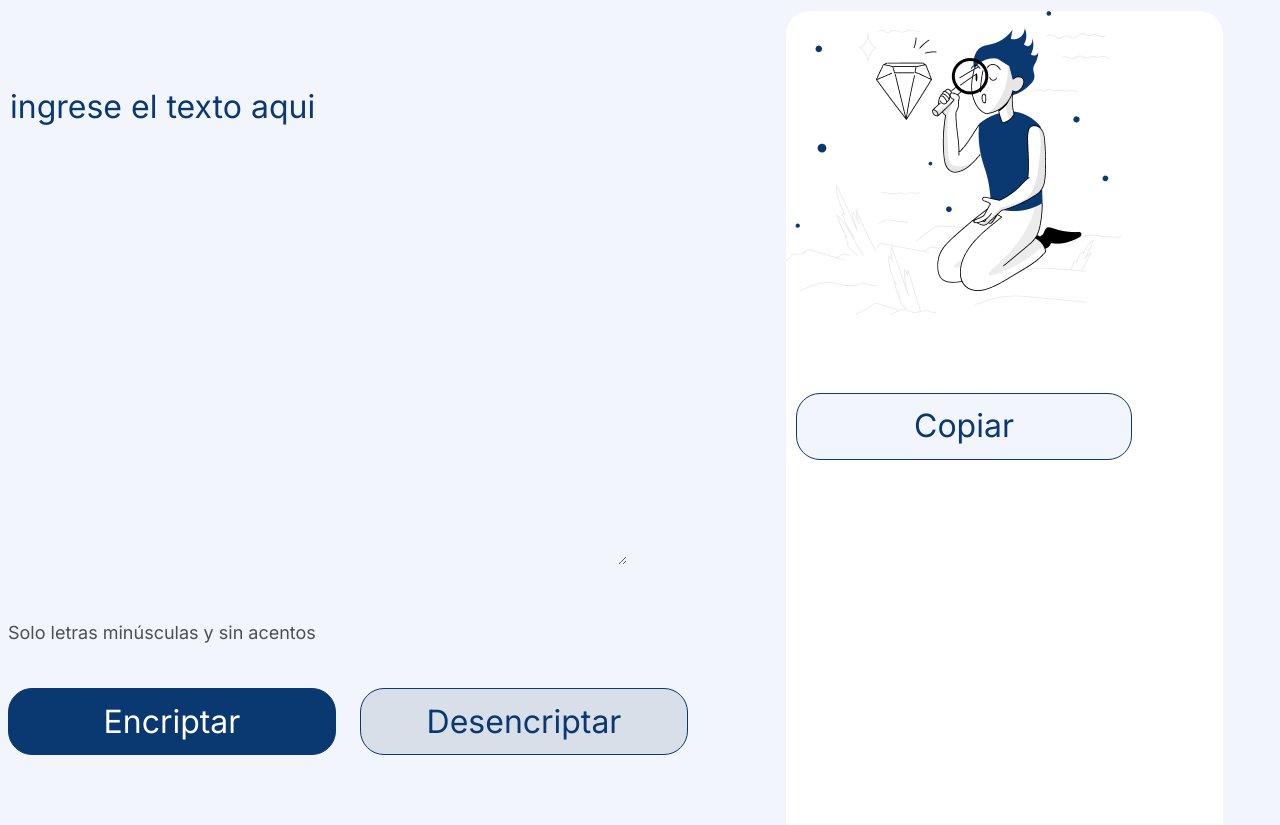
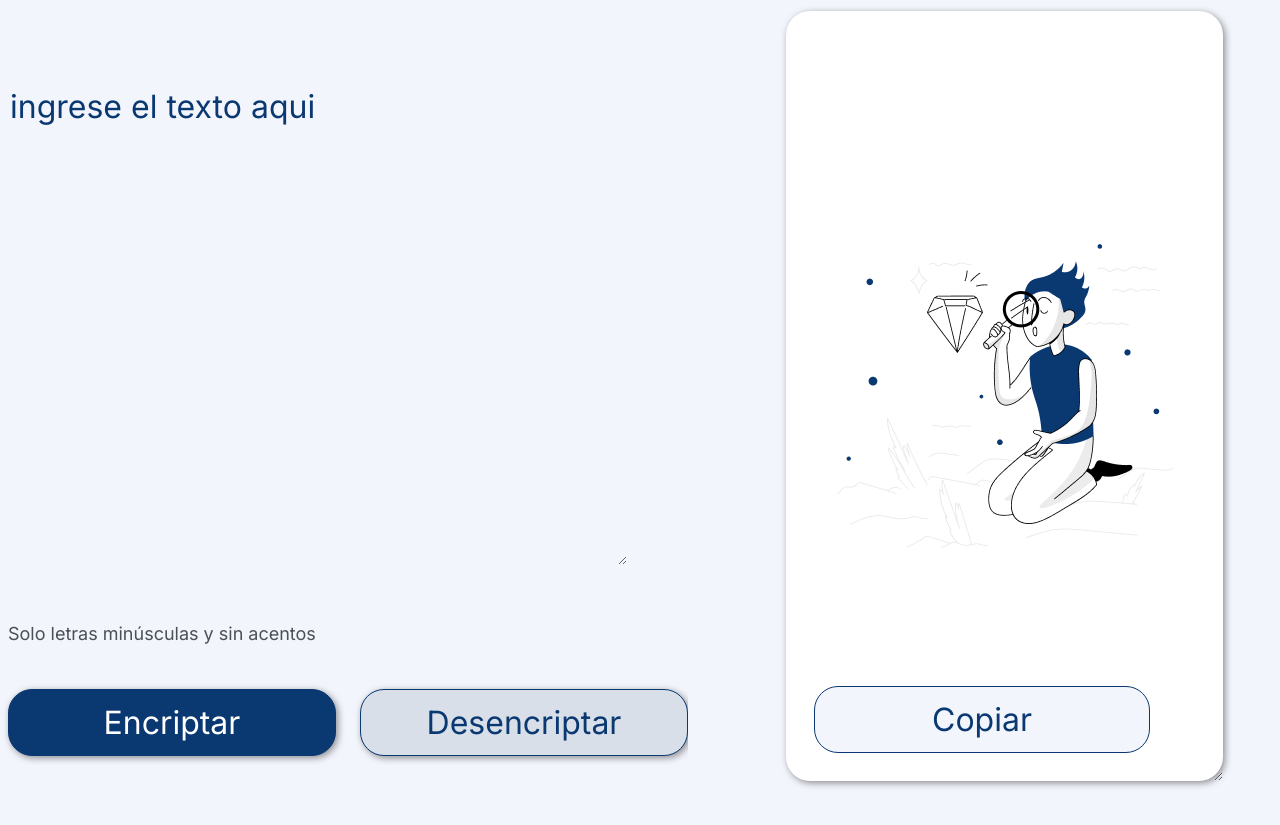
Before and after one commit to crunchmexico/text_coding, a plain HTML site: page index.html in a window 1280 px wide. Shown: the part 91-916 px from the top of the page. Drawn offline with Linux system fonts and the light colour scheme.

Commit message:
css modified

```diff
--- a/css/style.css
+++ b/css/style.css
@@ -4,6 +4,10 @@
     font-size: 32px;
     font-weight: 400;
     line-height: 150%;
+}
+
+body {
+    width: 100vw;
 }
 
 .logo {
@@ -32,6 +36,7 @@ main {
 .encrypted-msg {
     background: white;
     background-image: url("../img/muneco.png");
+    background-position: center;
     background-repeat: no-repeat;
     border: none;
     border-radius: 24px;
@@ -39,8 +44,11 @@ main {
     margin-left: 98px;
     margin-top: 20px;
     padding-left: 20px;
-    position: fixed;
-    height: 944px;
+    position: relative;
+    height: 766px;
+    -webkit-box-shadow: 2px 2px 7px 0px rgba(0,0,0,0.43);
+    -moz-box-shadow: 2px 2px 7px 0px rgba(0,0,0,0.43);
+    box-shadow: 2px 2px 7px 0px rgba(0,0,0,0.43);
 }
 .encrypted-msg:focus {
     outline: none;
@@ -59,6 +67,9 @@ main {
     cursor: pointer;
     height: 67px;
     width: 328px;
+    -webkit-box-shadow: 2px 2px 7px 0px rgba(0,0,0,0.43);
+    -moz-box-shadow: 2px 2px 7px 0px rgba(0,0,0,0.43);
+    box-shadow: 2px 2px 7px 0px rgba(0,0,0,0.43);
 }
 
 .btn-decrypt {
@@ -70,17 +81,20 @@ main {
     height: 67px;
     width: 328px;
     margin-left: 24px;
+    -webkit-box-shadow: 2px 2px 7px 0px rgba(0,0,0,0.43);
+    -moz-box-shadow: 2px 2px 7px 0px rgba(0,0,0,0.43);
+    box-shadow: 2px 2px 7px 0px rgba(0,0,0,0.43);
 }
 
 .btn-copy {
+    position: absolute;
     border: 1px solid #0A3871;
     border-radius: 24px;
     color: #0A3871;
     cursor: pointer;
     height: 67px;
-    margin-left: 108px;
-    margin-top: 402px;
-    position: absolute;
+    margin-left: 126px;
+    margin-top: -108px;
     width: 336px;
 }
 
```
Also changed, not shown: 1 other file.
